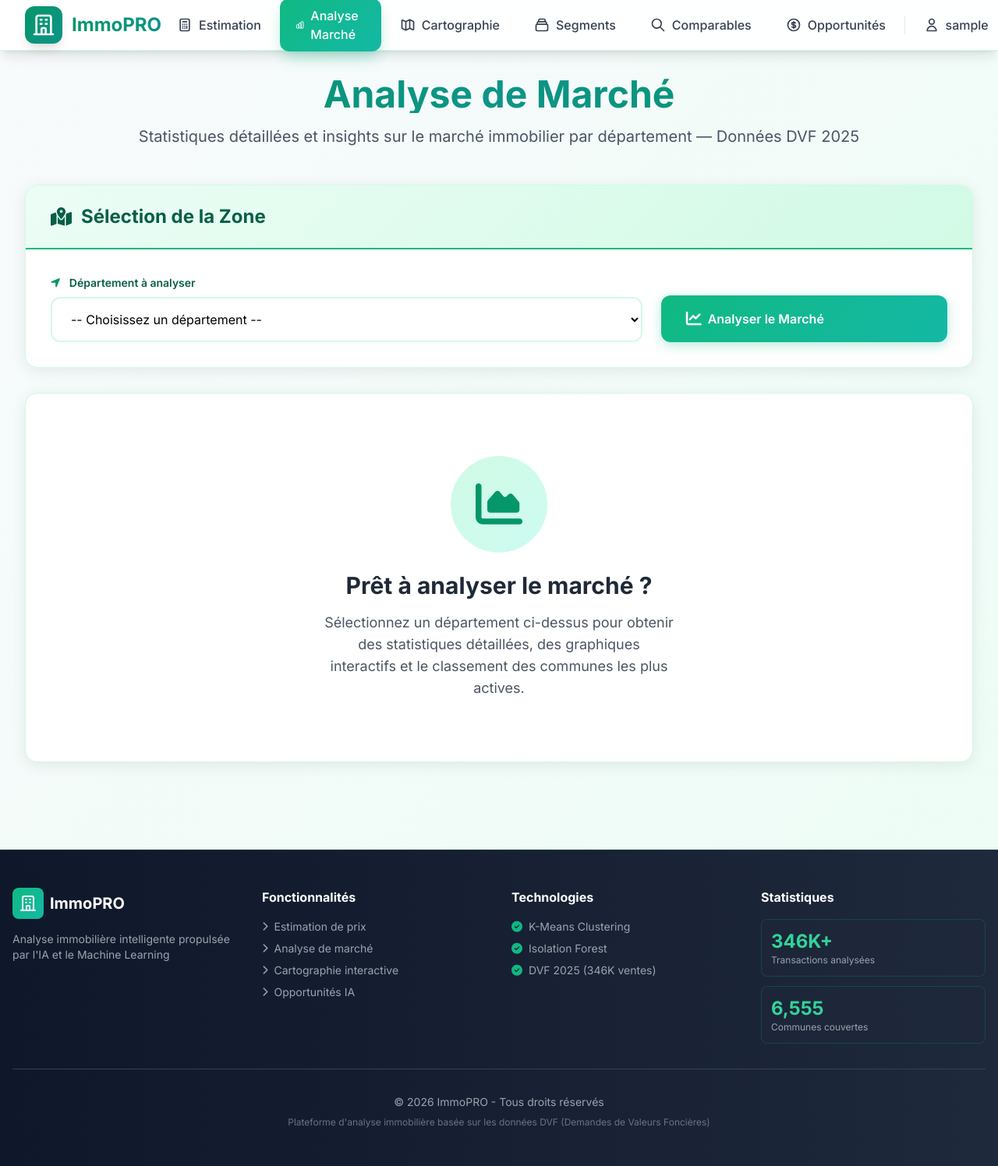
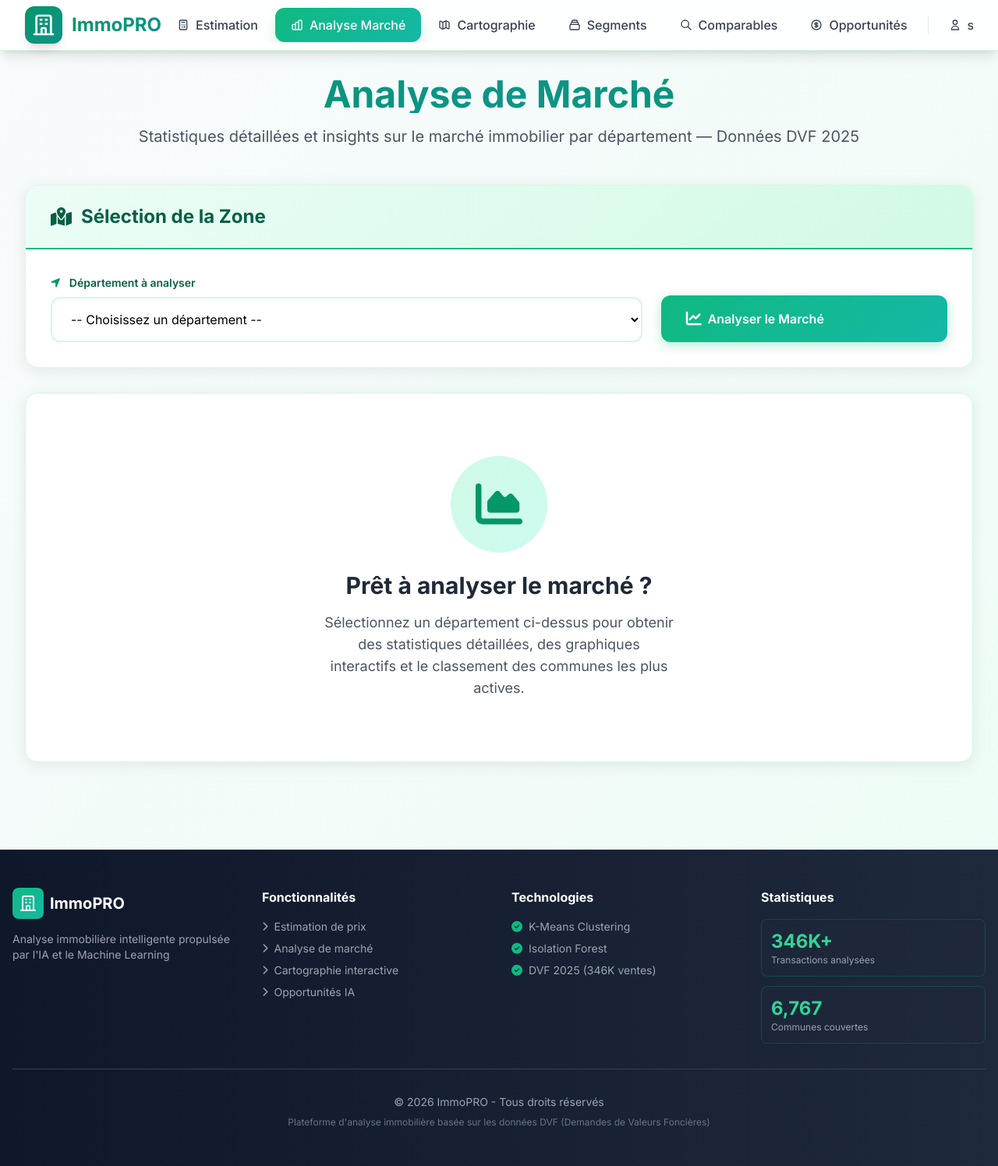
Before and after one commit to RaphaelCalhegas/Bigdata, a Flask app: page /analyse-marche in a window 1280 px wide. Shown: the whole page at 78% size. Run offline with Flask 3, Linux system fonts and the light colour scheme; the visitor is signed in with stand-in values (Sample User, id 1); some libraries are stand-ins or nearby versions.

Commit message:
New folder base.html

```diff
--- a/templates/base.html
+++ b/templates/base.html
@@ -14,7 +14,7 @@
                 extend: {
                     colors: {
                         primary: {
-                            50: '#ecfdf5',
+                            50:  '#ecfdf5',
                             100: '#d1fae5',
                             200: '#a7f3d0',
                             300: '#6ee7b7',
@@ -36,8 +36,7 @@
     </script>
 
     <!-- Google Fonts -->
-    <link href="https://fonts.googleapis.com/css2?family=Inter:wght@300;400;500;600;700;800&display=swap"
-        rel="stylesheet">
+    <link href="https://fonts.googleapis.com/css2?family=Inter:wght@300;400;500;600;700;800&display=swap" rel="stylesheet">
 
     <!-- Font Awesome -->
     <link rel="stylesheet" href="https://cdnjs.cloudflare.com/ajax/libs/font-awesome/6.5.1/css/all.min.css">
@@ -46,54 +45,30 @@
     <link rel="stylesheet" href="{{ url_for('static', filename='css/style.css') }}">
 
     <style>
-        body {
-            font-family: 'Inter', sans-serif;
+        body { font-family: 'Inter', sans-serif; }
+
+        @keyframes slideUp {
+            from { opacity: 0; transform: translateY(30px); }
+            to   { opacity: 1; transform: translateY(0); }
         }
+        .scroll-reveal { animation: slideUp 0.6s ease-out forwards; }
 
-        /* Scroll Reveal Animation */
-        @keyframes slideUp {
-            from {
-                opacity: 0;
-                transform: translateY(30px);
+        @keyframes gradientShift {
+            0%   { background-position: 0% 50%; }
+            50%  { background-position: 100% 50%; }
+            100% { background-position: 0% 50%; }
         }
+        .gradient-animate { background-size: 200% 200%; animation: gradientShift 3s ease infinite; }
 
-            to {
-                opacity: 1;
-                transform: translateY(0);
-            }
-        }
+        .glow       { box-shadow: 0 0 20px rgba(16, 185, 129, 0.3); }
+        .glow:hover { box-shadow: 0 0 30px rgba(16, 185, 129, 0.5); }
 
-        .scroll-reveal {
-            animation: slideUp 0.6s ease-out forwards;
-        }
-
-        /* Gradient Animation */
-        @keyframes gradientShift {
-            0% {
-                background-position: 0% 50%;
-            }
-
-            50% {
-                background-position: 100% 50%;
-            }
-
-            100% {
-                background-position: 0% 50%;
-            }
-        }
-
-        .gradient-animate {
-            background-size: 200% 200%;
-            animation: gradientShift 3s ease infinite;
-        }
-
-        /* Glow effect */
-        .glow {
-            box-shadow: 0 0 20px rgba(16, 185, 129, 0.3);
-        }
-
-        .glow:hover {
-            box-shadow: 0 0 30px rgba(16, 185, 129, 0.5);
+        /* ----------------------------------------------------------------
+           NAVBAR — correction coupure des labels longs
+           Force les liens à ne jamais couper sur deux lignes
+        ---------------------------------------------------------------- */
+        nav .nav-link {
+            white-space: nowrap;   /* empêche le retour à la ligne */
         }
     </style>
 
@@ -101,66 +76,76 @@
 </head>
 
 <body class="bg-gradient-to-br from-slate-50 to-emerald-50 min-h-screen font-['Inter']">
+
     <!-- Navigation -->
     <nav class="bg-white/90 backdrop-blur-md shadow-lg sticky top-0 z-50 border-b border-emerald-100">
         <div class="max-w-7xl mx-auto px-4 sm:px-6 lg:px-8">
-            <div class="flex justify-between h-16">
-                <div class="flex items-center">
-                    <a href="/" class="flex items-center space-x-3 group">
-                        <div
-                            class="bg-gradient-to-br from-emerald-600 to-teal-600 p-2 rounded-xl group-hover:scale-110 group-hover:rotate-6 transition-all duration-300 shadow-lg">
+            <div class="flex justify-between h-16 items-center">
+
+                <!-- Logo -->
+                <a href="/" class="flex items-center space-x-3 group flex-shrink-0">
+                    <div class="bg-gradient-to-br from-emerald-600 to-teal-600 p-2 rounded-xl group-hover:scale-110 group-hover:rotate-6 transition-all duration-300 shadow-lg">
                         <svg class="w-8 h-8 text-white" fill="none" stroke="currentColor" viewBox="0 0 24 24">
                             <path stroke-linecap="round" stroke-linejoin="round" stroke-width="2"
                                 d="M19 21V5a2 2 0 00-2-2H7a2 2 0 00-2 2v16m14 0h2m-2 0h-5m-9 0H3m2 0h5M9 7h1m-1 4h1m4-4h1m-1 4h1m-5 10v-5a1 1 0 011-1h2a1 1 0 011 1v5m-4 0h4" />
                         </svg>
                     </div>
-                        <span
-                            class="text-2xl font-bold bg-gradient-to-r from-emerald-600 to-teal-600 bg-clip-text text-transparent">
+                    <span class="text-2xl font-bold bg-gradient-to-r from-emerald-600 to-teal-600 bg-clip-text text-transparent whitespace-nowrap">
                         ImmoPRO
                     </span>
                 </a>
-                </div>
-                <div class="flex items-center space-x-1">
-                    <a href="/estimation" class="nav-link {% if request.endpoint == 'estimation' %}active{% endif %}">
-                        <svg class="w-5 h-5" fill="none" stroke="currentColor" viewBox="0 0 24 24">
+
+                <!-- Liens nav — overflow-x auto si très petit écran -->
+                <div class="flex items-center gap-0.5 overflow-x-auto">
+
+                    <a href="/estimation"
+                        class="nav-link {% if request.endpoint == 'estimation' %}active{% endif %}">
+                        <svg class="w-4 h-4 flex-shrink-0" fill="none" stroke="currentColor" viewBox="0 0 24 24">
                             <path stroke-linecap="round" stroke-linejoin="round" stroke-width="2"
                                 d="M9 7h6m0 10v-3m-3 3h.01M9 17h.01M9 14h.01M12 14h.01M15 11h.01M12 11h.01M9 11h.01M7 21h10a2 2 0 002-2V5a2 2 0 00-2-2H7a2 2 0 00-2 2v14a2 2 0 002 2z" />
                         </svg>
                         <span>Estimation</span>
                     </a>
+
                     <a href="/analyse-marche"
                         class="nav-link {% if request.endpoint == 'analyse_marche' %}active{% endif %}">
-                        <svg class="w-5 h-5" fill="none" stroke="currentColor" viewBox="0 0 24 24">
+                        <svg class="w-4 h-4 flex-shrink-0" fill="none" stroke="currentColor" viewBox="0 0 24 24">
                             <path stroke-linecap="round" stroke-linejoin="round" stroke-width="2"
                                 d="M9 19v-6a2 2 0 00-2-2H5a2 2 0 00-2 2v6a2 2 0 002 2h2a2 2 0 002-2zm0 0V9a2 2 0 012-2h2a2 2 0 012 2v10m-6 0a2 2 0 002 2h2a2 2 0 002-2m0 0V5a2 2 0 012-2h2a2 2 0 012 2v14a2 2 0 01-2 2h-2a2 2 0 01-2-2z" />
                         </svg>
                         <span>Analyse Marché</span>
                     </a>
+
                     <a href="/cartographie"
                         class="nav-link {% if request.endpoint == 'cartographie' %}active{% endif %}">
-                        <svg class="w-5 h-5" fill="none" stroke="currentColor" viewBox="0 0 24 24">
+                        <svg class="w-4 h-4 flex-shrink-0" fill="none" stroke="currentColor" viewBox="0 0 24 24">
                             <path stroke-linecap="round" stroke-linejoin="round" stroke-width="2"
                                 d="M9 20l-5.447-2.724A1 1 0 013 16.382V5.618a1 1 0 011.447-.894L9 7m0 13l6-3m-6 3V7m6 10l4.553 2.276A1 1 0 0021 18.382V7.618a1 1 0 00-.553-.894L15 4m0 13V4m0 0L9 7" />
                         </svg>
                         <span>Cartographie</span>
                     </a>
-                    <a href="/clusters" class="nav-link {% if request.endpoint == 'clusters' %}active{% endif %}">
-                        <svg class="w-5 h-5" fill="none" stroke="currentColor" viewBox="0 0 24 24">
+
+                    <a href="/clusters"
+                        class="nav-link {% if request.endpoint == 'clusters' %}active{% endif %}">
+                        <svg class="w-4 h-4 flex-shrink-0" fill="none" stroke="currentColor" viewBox="0 0 24 24">
                             <path stroke-linecap="round" stroke-linejoin="round" stroke-width="2"
                                 d="M19 11H5m14 0a2 2 0 012 2v6a2 2 0 01-2 2H5a2 2 0 01-2-2v-6a2 2 0 012-2m14 0V9a2 2 0 00-2-2M5 11V9a2 2 0 012-2m0 0V5a2 2 0 012-2h6a2 2 0 012 2v2M7 7h10" />
                         </svg>
                         <span>Segments</span>
                     </a>
-                    <a href="/similaires" class="nav-link {% if request.endpoint == 'similaires' %}active{% endif %}">
-                        <svg class="w-5 h-5" fill="none" stroke="currentColor" viewBox="0 0 24 24">
+
+                    <a href="/similaires"
+                        class="nav-link {% if request.endpoint == 'similaires' %}active{% endif %}">
+                        <svg class="w-4 h-4 flex-shrink-0" fill="none" stroke="currentColor" viewBox="0 0 24 24">
                             <path stroke-linecap="round" stroke-linejoin="round" stroke-width="2"
                                 d="M21 21l-6-6m2-5a7 7 0 11-14 0 7 7 0 0114 0z" />
                         </svg>
                         <span>Comparables</span>
                     </a>
+
                     <a href="/opportunites"
                         class="nav-link {% if request.endpoint == 'opportunites' %}active{% endif %}">
-                        <svg class="w-5 h-5" fill="none" stroke="currentColor" viewBox="0 0 24 24">
+                        <svg class="w-4 h-4 flex-shrink-0" fill="none" stroke="currentColor" viewBox="0 0 24 24">
                             <path stroke-linecap="round" stroke-linejoin="round" stroke-width="2"
                                 d="M12 8c-1.657 0-3 .895-3 2s1.343 2 3 2 3 .895 3 2-1.343 2-3 2m0-8c1.11 0 2.08.402 2.599 1M12 8V7m0 1v8m0 0v1m0-1c-1.11 0-2.08-.402-2.599-1M21 12a9 9 0 11-18 0 9 9 0 0118 0z" />
                         </svg>
@@ -168,12 +153,12 @@
                     </a>
 
                     <!-- Séparateur -->
-                    <div class="w-px h-6 bg-slate-200 mx-2"></div>
+                    <div class="w-px h-6 bg-slate-200 mx-1 flex-shrink-0"></div>
 
                     {% if current_user.is_authenticated %}
                         <a href="{{ url_for('profile') }}"
                             class="nav-link {% if request.endpoint == 'profile' %}active{% endif %}">
-                            <svg class="w-5 h-5" fill="none" stroke="currentColor" viewBox="0 0 24 24">
+                            <svg class="w-4 h-4 flex-shrink-0" fill="none" stroke="currentColor" viewBox="0 0 24 24">
                                 <path stroke-linecap="round" stroke-linejoin="round" stroke-width="2"
                                     d="M16 7a4 4 0 11-8 0 4 4 0 018 0zM12 14a7 7 0 00-7 7h14a7 7 0 00-7-7z" />
                             </svg>
@@ -182,18 +167,19 @@
                     {% else %}
                         <a href="{{ url_for('login') }}"
                             class="nav-link {% if request.endpoint == 'login' %}active{% endif %}">
-                            <svg class="w-5 h-5" fill="none" stroke="currentColor" viewBox="0 0 24 24">
+                            <svg class="w-4 h-4 flex-shrink-0" fill="none" stroke="currentColor" viewBox="0 0 24 24">
                                 <path stroke-linecap="round" stroke-linejoin="round" stroke-width="2"
                                     d="M11 16l-4-4m0 0l4-4m-4 4h14m-5 4v1a3 3 0 01-3 3H6a3 3 0 01-3-3V7a3 3 0 013-3h7a3 3 0 013 3v1" />
                             </svg>
                             <span>Connexion</span>
                         </a>
                         <a href="{{ url_for('register') }}"
-                            class="ml-1 px-4 py-2 bg-gradient-to-r from-emerald-600 to-teal-600 text-white text-sm font-semibold rounded-xl shadow hover:shadow-md hover:scale-105 active:scale-95 transition-all duration-200">
+                            class="ml-1 px-4 py-2 bg-gradient-to-r from-emerald-600 to-teal-600 text-white text-sm font-semibold rounded-xl shadow hover:shadow-md hover:scale-105 active:scale-95 transition-all duration-200 whitespace-nowrap flex-shrink-0">
                             S'inscrire
                         </a>
                     {% endif %}
                 </div>
+
             </div>
         </div>
     </nav>
@@ -207,6 +193,7 @@
     <footer class="bg-gradient-to-r from-slate-900 to-slate-800 border-t border-emerald-500/20 mt-20">
         <div class="max-w-7xl mx-auto px-4 py-12">
             <div class="grid grid-cols-1 md:grid-cols-4 gap-8 mb-8">
+
                 <div class="space-y-4 scroll-reveal">
                     <div class="flex items-center space-x-2">
                         <div class="bg-gradient-to-br from-emerald-500 to-teal-500 p-2 rounded-lg">
@@ -217,28 +204,23 @@
                         </div>
                         <span class="text-xl font-bold text-white">ImmoPRO</span>
                     </div>
-                    <p class="text-gray-400 text-sm">Analyse immobilière intelligente propulsée par l'IA et le Machine
-                        Learning</p>
+                    <p class="text-gray-400 text-sm">Analyse immobilière intelligente propulsée par l'IA et le Machine Learning</p>
                 </div>
 
                 <div class="scroll-reveal" style="animation-delay: 0.1s;">
                     <h4 class="text-white font-bold mb-4">Fonctionnalités</h4>
                     <ul class="space-y-2 text-gray-400 text-sm">
                         <li class="hover:text-emerald-400 transition-colors cursor-pointer flex items-center space-x-2">
-                            <i class="fas fa-chevron-right text-xs"></i>
-                            <span>Estimation de prix</span>
+                            <i class="fas fa-chevron-right text-xs"></i><span>Estimation de prix</span>
                         </li>
                         <li class="hover:text-emerald-400 transition-colors cursor-pointer flex items-center space-x-2">
-                            <i class="fas fa-chevron-right text-xs"></i>
-                            <span>Analyse de marché</span>
+                            <i class="fas fa-chevron-right text-xs"></i><span>Analyse de marché</span>
                         </li>
                         <li class="hover:text-emerald-400 transition-colors cursor-pointer flex items-center space-x-2">
-                            <i class="fas fa-chevron-right text-xs"></i>
-                            <span>Cartographie interactive</span>
+                            <i class="fas fa-chevron-right text-xs"></i><span>Cartographie interactive</span>
                         </li>
                         <li class="hover:text-emerald-400 transition-colors cursor-pointer flex items-center space-x-2">
-                            <i class="fas fa-chevron-right text-xs"></i>
-                            <span>Opportunités IA</span>
+                            <i class="fas fa-chevron-right text-xs"></i><span>Opportunités IA</span>
                         </li>
                     </ul>
                 </div>
@@ -247,16 +229,13 @@
                     <h4 class="text-white font-bold mb-4">Technologies</h4>
                     <ul class="space-y-2 text-gray-400 text-sm">
                         <li class="flex items-center space-x-2">
-                            <i class="fas fa-check-circle text-emerald-500"></i>
-                            <span>K-Means Clustering</span>
+                            <i class="fas fa-check-circle text-emerald-500"></i><span>K-Means Clustering</span>
                         </li>
                         <li class="flex items-center space-x-2">
-                            <i class="fas fa-check-circle text-emerald-500"></i>
-                            <span>Isolation Forest</span>
+                            <i class="fas fa-check-circle text-emerald-500"></i><span>Isolation Forest</span>
                         </li>
                         <li class="flex items-center space-x-2">
-                            <i class="fas fa-check-circle text-emerald-500"></i>
-                            <span>DVF 2025 (346K ventes)</span>
+                            <i class="fas fa-check-circle text-emerald-500"></i><span>DVF 2025 (346K ventes)</span>
                         </li>
                     </ul>
                 </div>
@@ -264,24 +243,22 @@
                 <div class="scroll-reveal" style="animation-delay: 0.3s;">
                     <h4 class="text-white font-bold mb-4">Statistiques</h4>
                     <div class="space-y-3">
-                        <div
-                            class="bg-slate-800/50 rounded-lg p-3 border border-emerald-500/20 hover:border-emerald-500/40 transition-all duration-300 hover:scale-105">
+                        <div class="bg-slate-800/50 rounded-lg p-3 border border-emerald-500/20 hover:border-emerald-500/40 transition-all duration-300 hover:scale-105">
                             <p class="text-2xl font-bold text-emerald-400">346K+</p>
                             <p class="text-xs text-gray-400">Transactions analysées</p>
                         </div>
-                        <div
-                            class="bg-slate-800/50 rounded-lg p-3 border border-emerald-500/20 hover:border-emerald-500/40 transition-all duration-300 hover:scale-105">
-                            <p class="text-2xl font-bold text-emerald-400">6,555</p>
+                        <div class="bg-slate-800/50 rounded-lg p-3 border border-emerald-500/20 hover:border-emerald-500/40 transition-all duration-300 hover:scale-105">
+                            <p class="text-2xl font-bold text-emerald-400">6,767</p>
                             <p class="text-xs text-gray-400">Communes couvertes</p>
                         </div>
                     </div>
                 </div>
+
             </div>
 
             <div class="border-t border-gray-700 pt-8 text-center">
                 <p class="text-gray-400 text-sm">&copy; 2026 ImmoPRO - Tous droits réservés</p>
-                <p class="text-gray-500 text-xs mt-2">Plateforme d'analyse immobilière basée sur les données DVF
-                    (Demandes de Valeurs Foncières)</p>
+                <p class="text-gray-500 text-xs mt-2">Plateforme d'analyse immobilière basée sur les données DVF (Demandes de Valeurs Foncières)</p>
             </div>
         </div>
     </footer>
```
Lines whose indentation alone changed are shown as unchanged.
